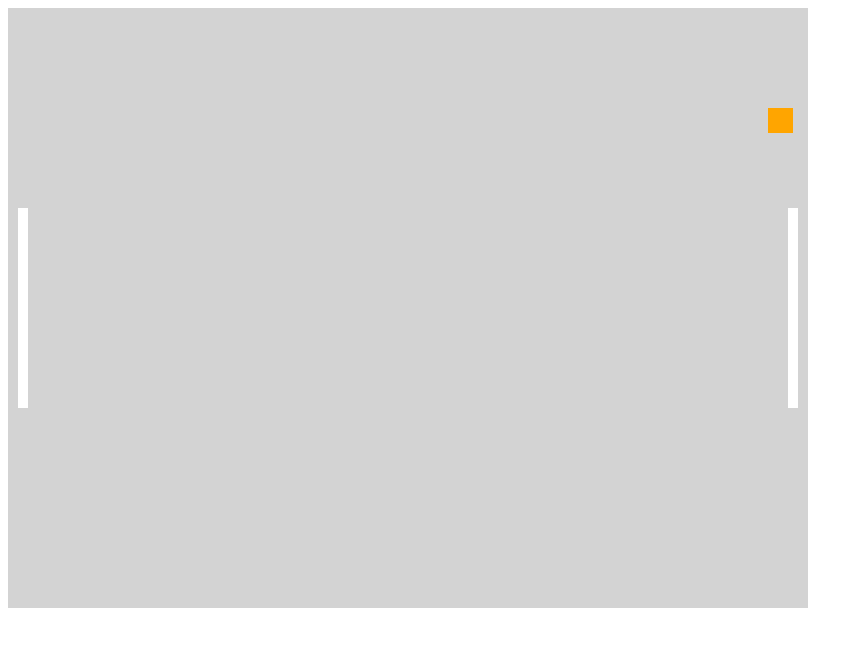
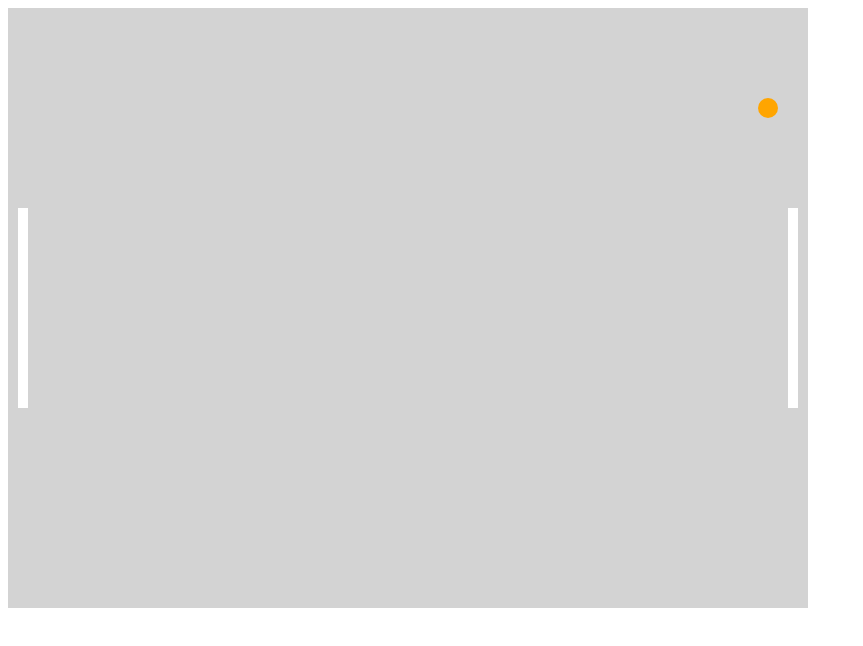
Before and after one commit to YogeshPrasanna/code-samples, a website: page html5-canvas-game-tennis/index.html in a window 1280 px wide. Shown: the whole page, without its empty margins (0-863 px from the left). Drawn offline with Linux system fonts and the light colour scheme.

Commit message:
replace rectangle ball to circular ball"

```diff
--- a/html5-canvas-game-tennis/index.html
+++ b/html5-canvas-game-tennis/index.html
@@ -24,7 +24,10 @@
     }
 
     function moveEverything() {
+        // changing the x position of the ball
         ballX = ballX + ballSpeedX;
+
+        // checking for boundaries
         if (ballX > canvas.width) {
             ballSpeedX = -ballSpeedX;
         }
@@ -34,13 +37,27 @@
     }
 
     function drawEverything() {
+        // creting the play area / court
         createRectangle(0, 0, canvas.width, canvas.height, 'lightgrey');
-            // creating a rectangle ball
-            createRectangle(ballX, 100, 25, 25,"orange");
+
+        // creating a ball
+        /* ballX : initial : first value -  var ball x
+           ballX : since second call : changes x position in moveEverythig Changes - for movement effect
+        */
+        createCircle(ballX, 100, 10, "orange");
+
         // creating the left stick
         createRectangle(10, canvas.height / 2 - 100, 10, 200, "white");
+
         // creating the right stick
-            createRectangle(canvas.width - 20, canvas.height / 2 - 100, 10, 200,"white");
+        createRectangle(canvas.width - 20, canvas.height / 2 - 100, 10, 200, "white");
+    }
+
+    function createCircle(left, top , radius, ballColor){
+        canvasContext.fillStyle = ballColor;
+        canvasContext.beginPath();
+        canvasContext.arc(left, top, radius, 0, Math.PI * 2, true);
+        canvasContext.fill();
     }
 
     function createRectangle(leftX, topY, width, height, fillColor) {
```
Lines whose indentation alone changed are shown as unchanged.
